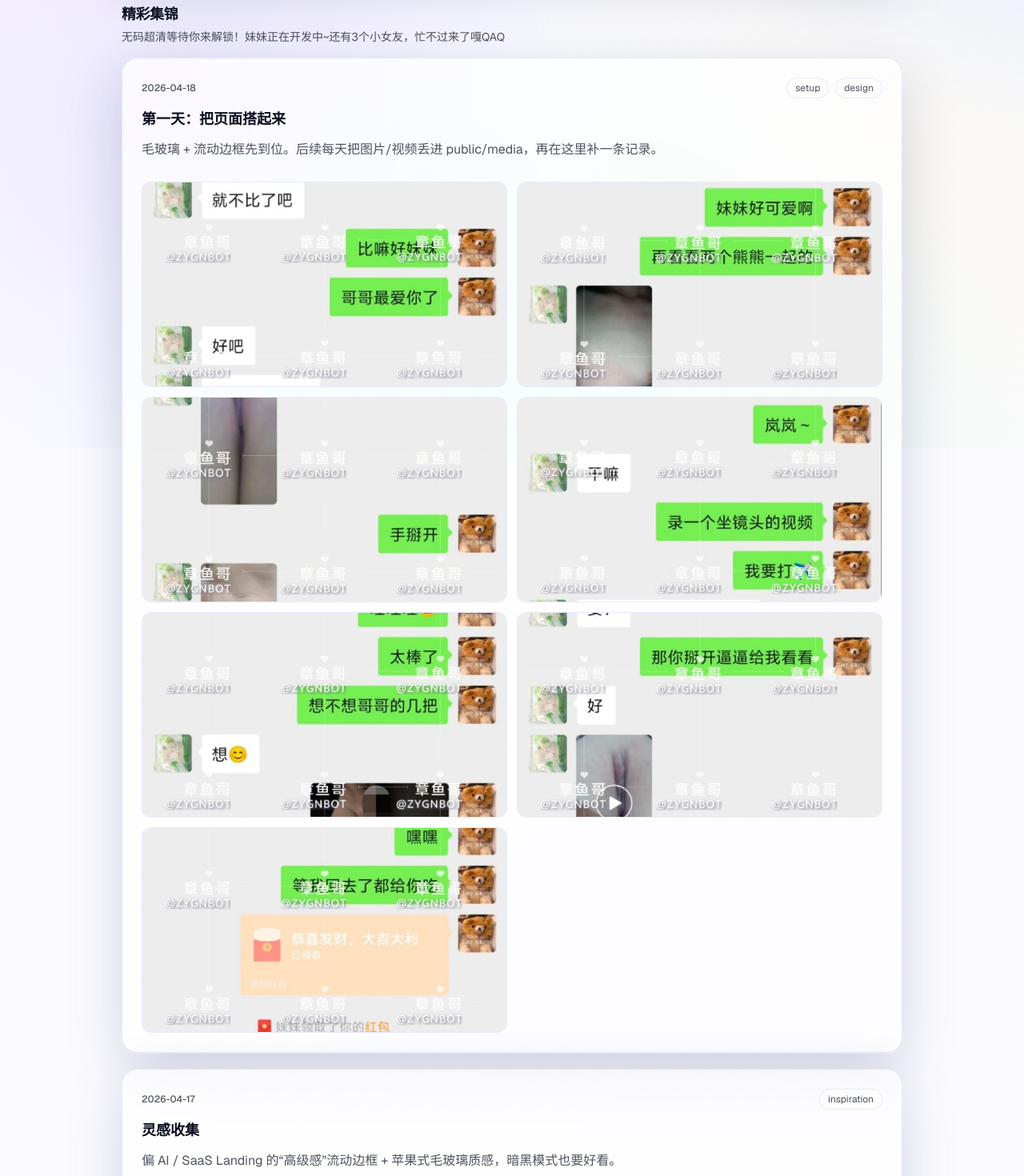
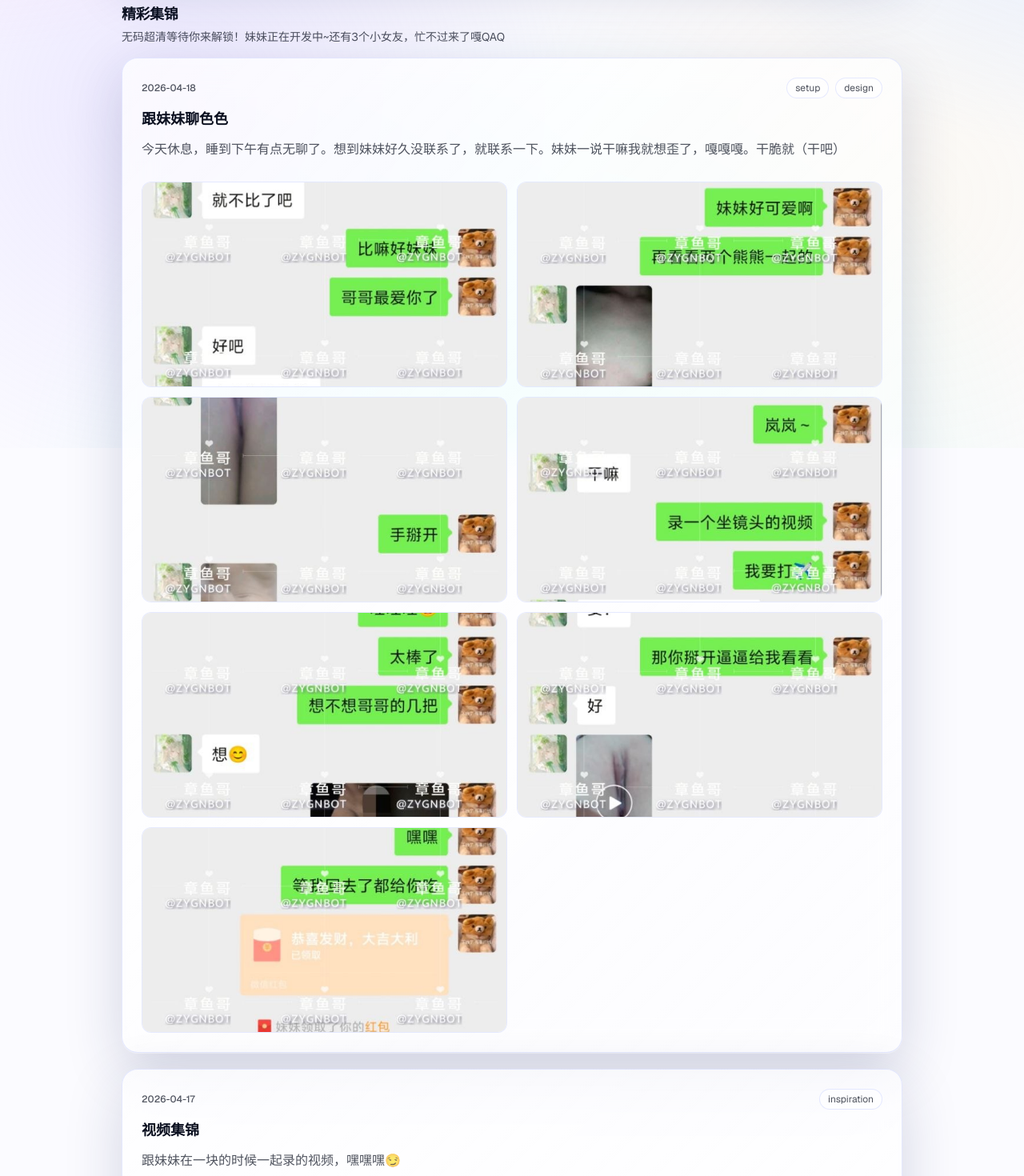
Before and after one commit to CNK7/zygab, a Next.js app: page / in a window 1280 px wide. Shown: the part 400-1870 px from the top of the page at 80% size. Built offline with nearby package versions, Linux system fonts and the light colour scheme.

Commit message:
Update records with new titles and content

```diff
--- a/src/app/page.tsx
+++ b/src/app/page.tsx
@@ -34,8 +34,8 @@ const usdtDonation = {
 const records: RecordEntry[] = [
   {
     date: "2026-04-18",
-    title: "第一天：把页面搭起来",
-    content: "毛玻璃 + 流动边框先到位。后续每天把图片/视频丢进 public/media，再在这里补一条记录。",
+    title: "跟妹妹聊色色",
+    content: "今天休息，睡到下午有点无聊了。想到妹妹好久没联系了，就联系一下。妹妹一说干嘛我就想歪了，嘎嘎嘎。干脆就（干吧）",
     tags: ["setup", "design"],
     media: [
       { type: "image", src: "/picture/1.jpg", alt: "1" },
@@ -49,8 +49,8 @@ const records: RecordEntry[] = [
   },
   {
     date: "2026-04-17",
-    title: "灵感收集",
-    content: "偏 AI / SaaS Landing 的“高级感”流动边框 + 苹果式毛玻璃质感，暗黑模式也要好看。",
+    title: "视频集锦",
+    content: "跟妹妹在一块的时候一起录的视频，嘿嘿嘿😏",
     tags: ["inspiration"],
     media: [
       { type: "video", src: "/video/zyg-1.mp4" },
```
